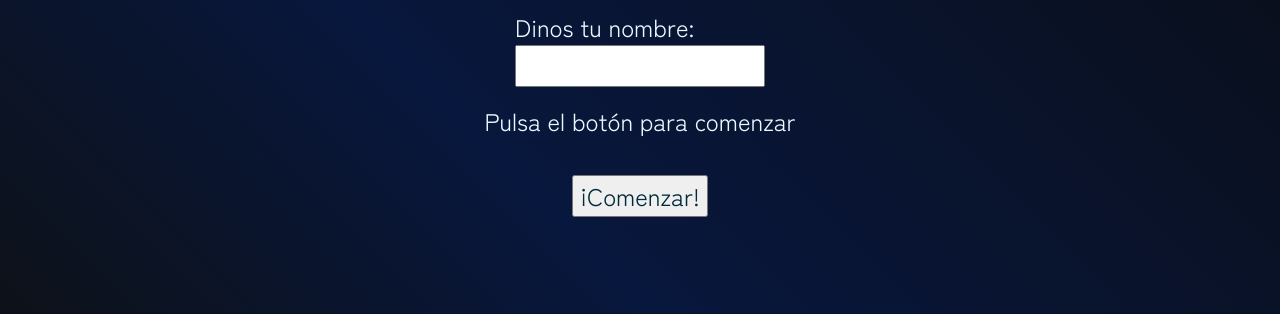
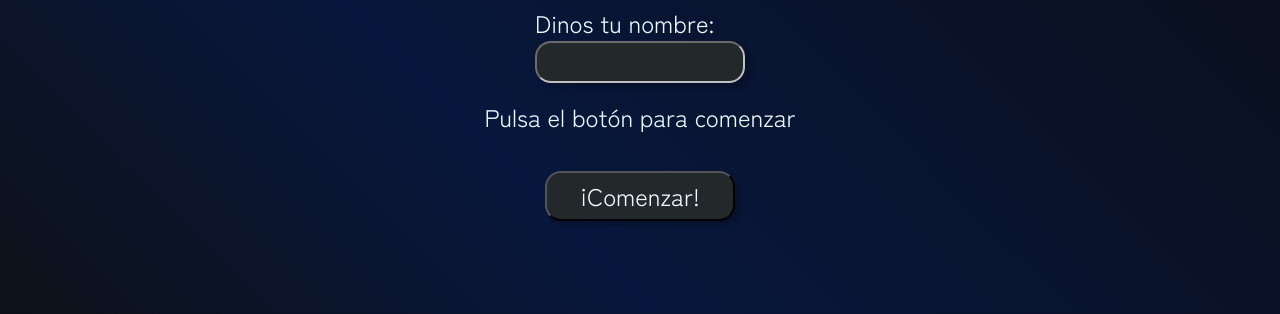
Before and after one commit to sergy444/Proyecto1_LucaTic, a website with bundled scripts: page pokemon/pokemon.html in a window 1280 px wide. Shown: the part 601-915 px from the top of the page. Built offline with nearby package versions, Linux system fonts and the light colour scheme.

Commit message:
ajustados estilos a los de la pagina general

```diff
--- a/pokemon/pokemon.css
+++ b/pokemon/pokemon.css
@@ -5,20 +5,33 @@ main {
     padding: 1em;
 }
 
+#boton-comenzar, #boton-validar, #boton-pista{
+    color: aliceblue;
+    background-color: rgb(35, 40, 42);
+    width: 190px;
+    border-radius: 1rem;
+    padding: 5px;
+    text-align: center;
+    box-shadow: 5px 5px 5px rgb(0, 0, 0, 0.2);
+}
+
+#boton-comenzar:hover, #boton-validar:hover, #boton-pista:hover{
+    background-color: rgb(30, 18, 71);
+    color: aliceblue;
+}
+
 #boton-comenzar {
     max-width: 10em;
     align-self: center;
 }
 
-#boton-comenzar,
+
 #texto-carta,
 #titulo-carta,
-#boton-validar,
 #nombre-pokemon,
 #puntuacion,
-#boton-pista,
 .puntuacionIntentos {
-    color: rgb(1, 42, 58);
+    color: aliceblue;
 }
 
 #boton-validar, #boton-pista{
@@ -30,6 +43,8 @@ main {
     flex-wrap: wrap;
     max-width: 17rem;
     margin: auto;
+    background-color: rgb(35, 40, 42);
+    box-shadow: 5px 5px 5px rgb(0, 0, 0, 0.2);
 }
 
 #intentos{
@@ -37,13 +52,23 @@ main {
 }
 
 #aciertos{
-    color: rgb(75, 119, 75);
+    color: rgb(110, 172, 110);
 }
 
 #nombre,
 label {
     display: flex;
     margin: auto;
+}
+
+#nombre, #nombre-pokemon{
+    color: aliceblue;
+    background-color: rgb(35, 40, 42);
+    width: 210px;
+    border-radius: 1rem;
+    text-align: center;
+    box-shadow: 5px 5px 5px rgb(0, 0, 0, 0.2);
+    border-color: silver;
 }
 
 #seleccion {
```
